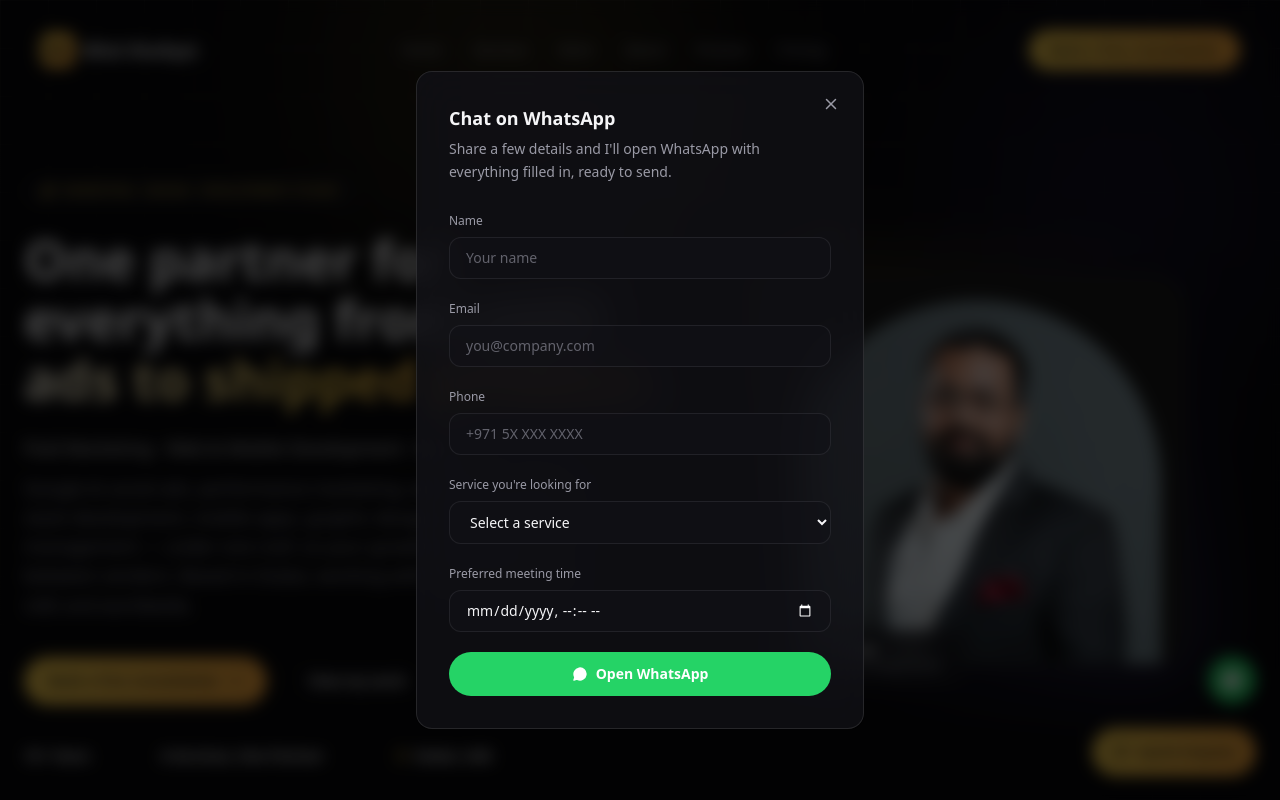
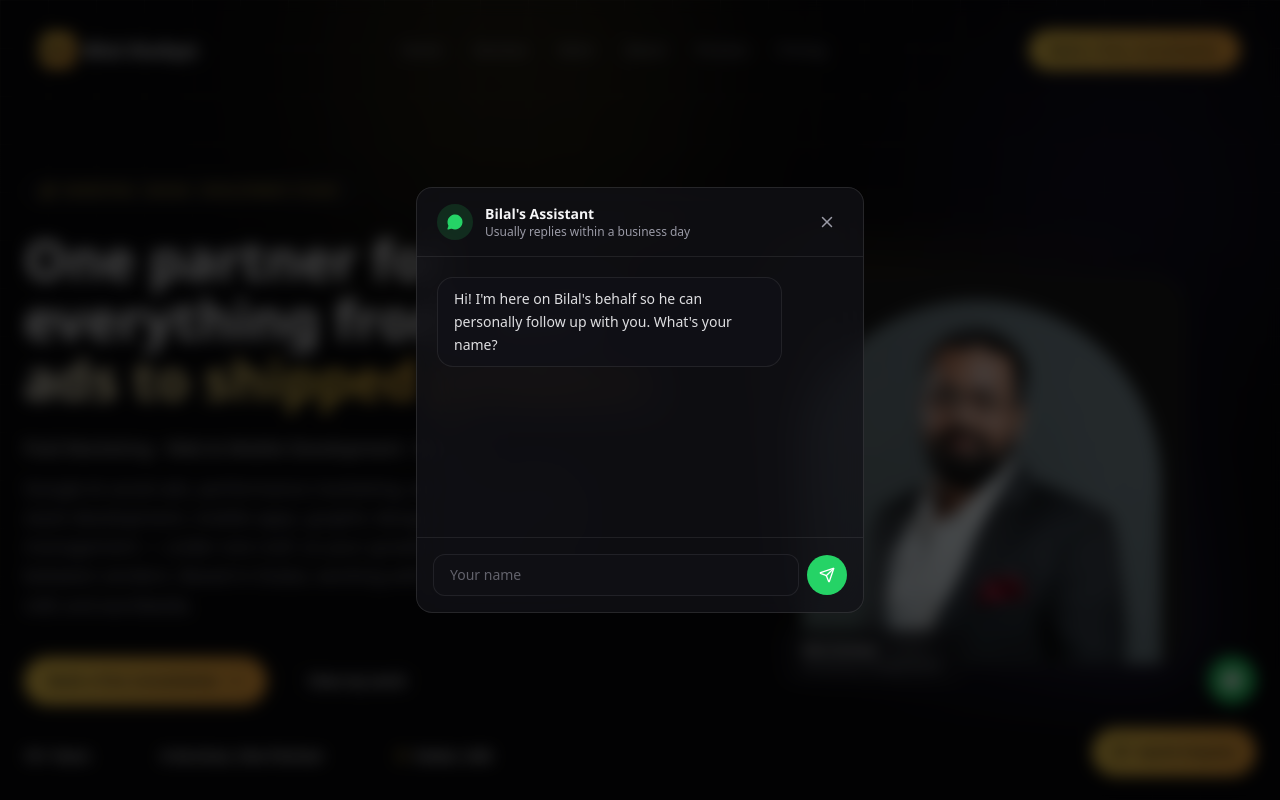
Before and after one commit to bilalshafqat42/bilal-web, a Next.js app: page / in a window 1280 px wide. Both pictures are taken after a click on the button "Chat on WhatsApp". Shown: the top 800 px of the page. Built offline with nearby package versions, Linux system fonts and the light colour scheme.

Commit message:
new udpates in chat button

```diff
--- a/src/components/WhatsAppButton.tsx
+++ b/src/components/WhatsAppButton.tsx
@@ -1,7 +1,7 @@
 "use client";
 
-import { useEffect, useState, type FormEvent } from "react";
-import { MessageCircle, X, CheckCircle2 } from "lucide-react";
+import { useEffect, useRef, useState, type FormEvent } from "react";
+import { MessageCircle, X, Send } from "lucide-react";
 
 const WHATSAPP_NUMBER = "971529766006";
 
@@ -16,40 +16,84 @@
   "Something else",
 ];
 
-function buildWhatsAppMessage({
-  name,
-  phone,
-  email,
-  service,
-  meetingTime,
-}: {
-  name: string;
-  phone: string;
-  email: string;
-  service: string;
-  meetingTime: string;
-}) {
-  const formattedTime = meetingTime
-    ? new Date(meetingTime).toLocaleString("en-GB", {
-        dateStyle: "medium",
-        timeStyle: "short",
-      })
+type FieldKey = "name" | "email" | "phone" | "service" | "meetingTime";
+type Answers = Partial<Record<FieldKey, string>>;
+
+type Step = {
+  key: FieldKey;
+  bot: (a: Answers) => string;
+  type: "text" | "email" | "tel" | "chips" | "datetime-local";
+  placeholder?: string;
+};
+
+const STEPS: Step[] = [
+  {
+    key: "name",
+    bot: () =>
+      "Hi! I'm here on Bilal's behalf so he can personally follow up with you. What's your name?",
+    type: "text",
+    placeholder: "Your name",
+  },
+  {
+    key: "email",
+    bot: (a) => `Nice to meet you, ${a.name}. What's your email address?`,
+    type: "email",
+    placeholder: "you@company.com",
+  },
+  {
+    key: "phone",
+    bot: () => "And the best phone number to reach you on?",
+    type: "tel",
+    placeholder: "+971 5X XXX XXXX",
+  },
+  {
+    key: "service",
+    bot: () => "Which service are you interested in?",
+    type: "chips",
+  },
+  {
+    key: "meetingTime",
+    bot: () => "Last thing — when would you like to schedule a quick call?",
+    type: "datetime-local",
+  },
+];
+
+type Message = { from: "bot" | "user"; text: string };
+
+function buildWhatsAppMessage(a: Answers) {
+  const formattedTime = a.meetingTime
+    ? new Date(a.meetingTime).toLocaleString("en-GB", { dateStyle: "medium", timeStyle: "short" })
     : "Not specified";
 
   return [
     "Hi Bilal, I'd like to talk about a project.",
     "",
-    `Name: ${name}`,
-    `Email: ${email}`,
-    `Phone: ${phone}`,
-    `Service: ${service}`,
+    `Name: ${a.name}`,
+    `Email: ${a.email}`,
+    `Phone: ${a.phone}`,
+    `Service: ${a.service}`,
     `Preferred meeting time: ${formattedTime}`,
   ].join("\n");
 }
 
+function formatAnswerForDisplay(step: Step, value: string) {
+  if (step.type === "datetime-local") {
+    return new Date(value).toLocaleString("en-GB", { dateStyle: "medium", timeStyle: "short" });
+  }
+  return value;
+}
+
 export default function WhatsAppButton() {
   const [open, setOpen] = useState(false);
-  const [done, setDone] = useState(false);
+  const [messages, setMessages] = useState<Message[]>([]);
+  const [stepIndex, setStepIndex] = useState(0);
+  const [answers, setAnswers] = useState<Answers>({});
+  const [typing, setTyping] = useState(false);
+  const [inputValue, setInputValue] = useState("");
+  const [finished, setFinished] = useState(false);
+  const [botTripped, setBotTripped] = useState(false);
+  const transcriptEndRef = useRef<HTMLDivElement>(null);
+  const inputRef = useRef<HTMLInputElement>(null);
 
   useEffect(() => {
     if (!open) return;
@@ -64,59 +108,110 @@
     };
   }, [open]);
 
+  useEffect(() => {
+    transcriptEndRef.current?.scrollIntoView({ behavior: "smooth", block: "end" });
+  }, [messages, typing]);
+
+  useEffect(() => {
+    if (!open || messages.length > 0) return;
+    setTyping(true);
+    const t = setTimeout(() => {
+      setTyping(false);
+      setMessages([{ from: "bot", text: STEPS[0].bot({}) }]);
+    }, 500);
+    return () => clearTimeout(t);
+    // eslint-disable-next-line react-hooks/exhaustive-deps
+  }, [open]);
+
+  useEffect(() => {
+    if (open) inputRef.current?.focus();
+  }, [stepIndex, open]);
+
+  const openReset = () => setOpen(true);
+
   const closeAndReset = () => {
     setOpen(false);
-    setTimeout(() => setDone(false), 300);
+    setTimeout(() => {
+      setMessages([]);
+      setStepIndex(0);
+      setAnswers({});
+      setInputValue("");
+      setFinished(false);
+      setBotTripped(false);
+    }, 300);
   };
 
-  function handleSubmit(e: FormEvent<HTMLFormElement>) {
-    e.preventDefault();
-    const form = e.currentTarget;
-    const data = new FormData(form);
+  function advance(nextAnswers: Answers) {
+    const nextIndex = stepIndex + 1;
+    setInputValue("");
 
-    if (data.get("botcheck") === "on") return;
-
-    const name = String(data.get("name") || "");
-    const email = String(data.get("email") || "");
-    const phone = String(data.get("phone") || "");
-    const service = String(data.get("service") || "");
-    const meetingTime = String(data.get("meetingTime") || "");
-
-    // Open WhatsApp synchronously, in direct response to the click, so browsers
-    // don't treat it as a blocked popup once the CRM fetch below is in flight.
-    const waMessage = buildWhatsAppMessage({ name, phone, email, service, meetingTime });
+    if (nextIndex >= STEPS.length) {
+      const waMessage = buildWhatsAppMessage(nextAnswers);
+      // Opened synchronously inside the click/submit handler that led here,
+      // so browsers treat it as a direct user gesture, not a blocked popup.
       window.open(
         `https://wa.me/${WHATSAPP_NUMBER}?text=${encodeURIComponent(waMessage)}`,
         "_blank",
         "noopener,noreferrer"
       );
 
-    // Best-effort CRM copy — doesn't block or affect the WhatsApp flow above.
       fetch("/api/lead", {
         method: "POST",
         headers: { "Content-Type": "application/json" },
         body: JSON.stringify({
-        name,
-        email,
-        phone,
-        service,
-        meetingTime,
-        message: `Requested via WhatsApp enquiry — service: ${service}`,
-        source: "whatsapp-popup",
+          ...nextAnswers,
+          message: `Requested via WhatsApp assistant — service: ${nextAnswers.service}`,
+          source: "whatsapp-chat",
         }),
-    }).catch(() => {
-      // Silent: WhatsApp is the primary channel here, CRM sync is a bonus.
-    });
+      }).catch(() => {});
 
-    setDone(true);
-    form.reset();
+      setTyping(true);
+      setTimeout(() => {
+        setTyping(false);
+        setMessages((m) => [
+          ...m,
+          {
+            from: "bot",
+            text: `All set, ${nextAnswers.name}. I've opened WhatsApp with everything filled in — just hit send there and Bilal will get back to you directly.`,
+          },
+        ]);
+        setFinished(true);
+      }, 600);
+      return;
     }
+
+    setStepIndex(nextIndex);
+    setTyping(true);
+    setTimeout(() => {
+      setTyping(false);
+      setMessages((m) => [...m, { from: "bot", text: STEPS[nextIndex].bot(nextAnswers) }]);
+    }, 550);
+  }
+
+  function submitAnswer(rawValue: string) {
+    if (botTripped) return;
+    const step = STEPS[stepIndex];
+    const value = rawValue.trim();
+    if (!value) return;
+
+    setMessages((m) => [...m, { from: "user", text: formatAnswerForDisplay(step, value) }]);
+    const nextAnswers = { ...answers, [step.key]: value };
+    setAnswers(nextAnswers);
+    advance(nextAnswers);
+  }
+
+  function handleInputSubmit(e: FormEvent<HTMLFormElement>) {
+    e.preventDefault();
+    submitAnswer(inputValue);
+  }
+
+  const step = STEPS[stepIndex];
 
   return (
     <>
       <button
         type="button"
-        onClick={() => setOpen(true)}
+        onClick={openReset}
         aria-label="Chat on WhatsApp"
         aria-haspopup="dialog"
         className="fixed bottom-24 right-6 z-40 flex h-12 w-12 items-center justify-center rounded-full bg-[#25D366] text-white shadow-lg shadow-black/30 transition-shadow hover:shadow-xl"
@@ -128,144 +223,117 @@
         <div
           role="dialog"
           aria-modal="true"
-          aria-labelledby="whatsapp-form-heading"
+          aria-labelledby="whatsapp-chat-heading"
           className="fixed inset-0 z-50 flex items-center justify-center p-4"
         >
           <div className="absolute inset-0 bg-black/70 backdrop-blur-sm" onClick={closeAndReset} />
 
-          <div className="glass-strong relative w-full max-w-md rounded-2xl border border-border p-7 sm:p-8">
+          <div className="glass-strong relative flex w-full max-w-md flex-col overflow-hidden rounded-2xl border border-border" style={{ maxHeight: "85vh" }}>
+            <div className="flex items-center gap-3 border-b border-border px-5 py-4">
+              <div className="flex h-9 w-9 items-center justify-center rounded-full bg-[#25D366]/15 text-[#25D366]">
+                <MessageCircle size={18} fill="currentColor" strokeWidth={0} />
+              </div>
+              <div>
+                <h3 id="whatsapp-chat-heading" className="text-sm font-semibold text-ink">
+                  Bilal&apos;s Assistant
+                </h3>
+                <p className="text-xs text-muted">Usually replies within a business day</p>
+              </div>
               <button
                 type="button"
                 onClick={closeAndReset}
                 aria-label="Close"
-              className="absolute right-4 top-4 flex h-8 w-8 items-center justify-center rounded-lg text-muted hover:bg-white/5 hover:text-ink transition-colors"
+                className="ml-auto flex h-8 w-8 items-center justify-center rounded-lg text-muted hover:bg-white/5 hover:text-ink transition-colors"
               >
                 <X size={18} />
               </button>
+            </div>
 
-            {done ? (
-              <div className="py-6 text-center">
-                <CheckCircle2 size={40} className="mx-auto text-[#25D366]" />
-                <h3 className="mt-4 text-lg font-semibold text-ink">WhatsApp opened</h3>
-                <p className="mt-2 text-sm text-muted leading-relaxed">
-                  Your details are pre-filled in WhatsApp — just hit send there to reach
-                  Bilal directly.
-                </p>
+            <div className="flex-1 overflow-y-auto px-5 py-5" style={{ minHeight: 280 }}>
+              <div className="flex flex-col gap-3">
+                {messages.map((m, i) => (
+                  <div
+                    key={i}
+                    className={`max-w-[85%] rounded-2xl px-4 py-2.5 text-sm leading-relaxed ${
+                      m.from === "bot"
+                        ? "self-start bg-surface/70 border border-border text-ink/90"
+                        : "self-end bg-[#25D366]/20 border border-[#25D366]/30 text-ink"
+                    }`}
+                  >
+                    {m.text}
+                  </div>
+                ))}
+
+                {typing ? (
+                  <div className="self-start flex items-center gap-1 rounded-2xl border border-border bg-surface/70 px-4 py-3">
+                    <span className="h-1.5 w-1.5 rounded-full bg-muted animate-bounce [animation-delay:-0.2s]" />
+                    <span className="h-1.5 w-1.5 rounded-full bg-muted animate-bounce [animation-delay:-0.1s]" />
+                    <span className="h-1.5 w-1.5 rounded-full bg-muted animate-bounce" />
+                  </div>
+                ) : null}
+
+                <div ref={transcriptEndRef} />
+              </div>
+            </div>
+
+            {!finished && !typing ? (
+              <div className="border-t border-border p-4">
+                <input
+                  type="checkbox"
+                  tabIndex={-1}
+                  autoComplete="off"
+                  className="hidden"
+                  style={{ display: "none" }}
+                  onChange={(e) => setBotTripped(e.target.checked)}
+                />
+
+                {step.type === "chips" ? (
+                  <div className="flex flex-wrap gap-2">
+                    {SERVICES.map((s) => (
+                      <button
+                        key={s}
+                        type="button"
+                        onClick={() => submitAnswer(s)}
+                        className="rounded-full border border-border bg-surface/60 px-3.5 py-1.5 text-xs text-ink hover:border-[#25D366]/50 hover:text-[#25D366] transition-colors"
+                      >
+                        {s}
+                      </button>
+                    ))}
+                  </div>
+                ) : (
+                  <form onSubmit={handleInputSubmit} className="flex items-center gap-2">
+                    <input
+                      ref={inputRef}
+                      type={step.type}
+                      required
+                      value={inputValue}
+                      onChange={(e) => setInputValue(e.target.value)}
+                      placeholder={step.placeholder}
+                      className="flex-1 rounded-xl border border-border bg-surface/60 px-4 py-2.5 text-sm text-ink placeholder:text-muted/60 outline-none focus:border-[#25D366]/50 [color-scheme:dark]"
+                    />
+                    <button
+                      type="submit"
+                      aria-label="Send"
+                      className="flex h-10 w-10 shrink-0 items-center justify-center rounded-full bg-[#25D366] text-white transition-shadow hover:shadow-lg hover:shadow-[#25D366]/30"
+                    >
+                      <Send size={16} />
+                    </button>
+                  </form>
+                )}
+              </div>
+            ) : null}
+
+            {finished ? (
+              <div className="border-t border-border p-4">
                 <button
                   type="button"
                   onClick={closeAndReset}
-                  className="mt-6 btn-primary inline-flex items-center gap-2 rounded-full px-6 py-2.5 text-sm font-semibold"
+                  className="w-full btn-primary inline-flex items-center justify-center gap-2 rounded-full px-6 py-2.5 text-sm font-semibold"
                 >
                   Close
                 </button>
               </div>
-            ) : (
-              <>
-                <h3 id="whatsapp-form-heading" className="text-lg font-semibold text-ink">
-                  Chat on WhatsApp
-                </h3>
-                <p className="mt-1.5 text-sm text-muted leading-relaxed">
-                  Share a few details and I&apos;ll open WhatsApp with everything filled
-                  in, ready to send.
-                </p>
-
-                <form onSubmit={handleSubmit} className="mt-6 flex flex-col gap-4">
-                  <input
-                    type="checkbox"
-                    name="botcheck"
-                    className="hidden"
-                    style={{ display: "none" }}
-                    tabIndex={-1}
-                    autoComplete="off"
-                  />
-
-                  <div>
-                    <label htmlFor="wa-name" className="text-xs font-medium text-muted">
-                      Name
-                    </label>
-                    <input
-                      id="wa-name"
-                      name="name"
-                      type="text"
-                      required
-                      className="mt-1.5 w-full rounded-xl border border-border bg-surface/60 px-4 py-2.5 text-sm text-ink placeholder:text-muted/60 outline-none focus:border-[#25D366]/50"
-                      placeholder="Your name"
-                    />
-                  </div>
-
-                  <div>
-                    <label htmlFor="wa-email" className="text-xs font-medium text-muted">
-                      Email
-                    </label>
-                    <input
-                      id="wa-email"
-                      name="email"
-                      type="email"
-                      required
-                      className="mt-1.5 w-full rounded-xl border border-border bg-surface/60 px-4 py-2.5 text-sm text-ink placeholder:text-muted/60 outline-none focus:border-[#25D366]/50"
-                      placeholder="you@company.com"
-                    />
-                  </div>
-
-                  <div>
-                    <label htmlFor="wa-phone" className="text-xs font-medium text-muted">
-                      Phone
-                    </label>
-                    <input
-                      id="wa-phone"
-                      name="phone"
-                      type="tel"
-                      required
-                      className="mt-1.5 w-full rounded-xl border border-border bg-surface/60 px-4 py-2.5 text-sm text-ink placeholder:text-muted/60 outline-none focus:border-[#25D366]/50"
-                      placeholder="+971 5X XXX XXXX"
-                    />
-                  </div>
-
-                  <div>
-                    <label htmlFor="wa-service" className="text-xs font-medium text-muted">
-                      Service you&apos;re looking for
-                    </label>
-                    <select
-                      id="wa-service"
-                      name="service"
-                      required
-                      defaultValue=""
-                      className="mt-1.5 w-full rounded-xl border border-border bg-surface/60 px-4 py-2.5 text-sm text-ink outline-none focus:border-[#25D366]/50"
-                    >
-                      <option value="" disabled>
-                        Select a service
-                      </option>
-                      {SERVICES.map((s) => (
-                        <option key={s} value={s} className="bg-bg-soft">
-                          {s}
-                        </option>
-                      ))}
-                    </select>
-                  </div>
-
-                  <div>
-                    <label htmlFor="wa-meeting" className="text-xs font-medium text-muted">
-                      Preferred meeting time
-                    </label>
-                    <input
-                      id="wa-meeting"
-                      name="meetingTime"
-                      type="datetime-local"
-                      required
-                      className="mt-1.5 w-full rounded-xl border border-border bg-surface/60 px-4 py-2.5 text-sm text-ink outline-none focus:border-[#25D366]/50 [color-scheme:dark]"
-                    />
-                  </div>
-
-                  <button
-                    type="submit"
-                    className="mt-1 inline-flex items-center justify-center gap-2 rounded-full bg-[#25D366] px-6 py-3 text-sm font-semibold text-white transition-shadow hover:shadow-lg hover:shadow-[#25D366]/30"
-                  >
-                    <MessageCircle size={16} fill="white" strokeWidth={0} />
-                    Open WhatsApp
-                  </button>
-                </form>
-              </>
-            )}
+            ) : null}
           </div>
         </div>
       ) : null}
```
Also changed, not shown: 1 other file (tests, documents, lock files or other folders). Lines whose indentation alone changed are shown as unchanged.
